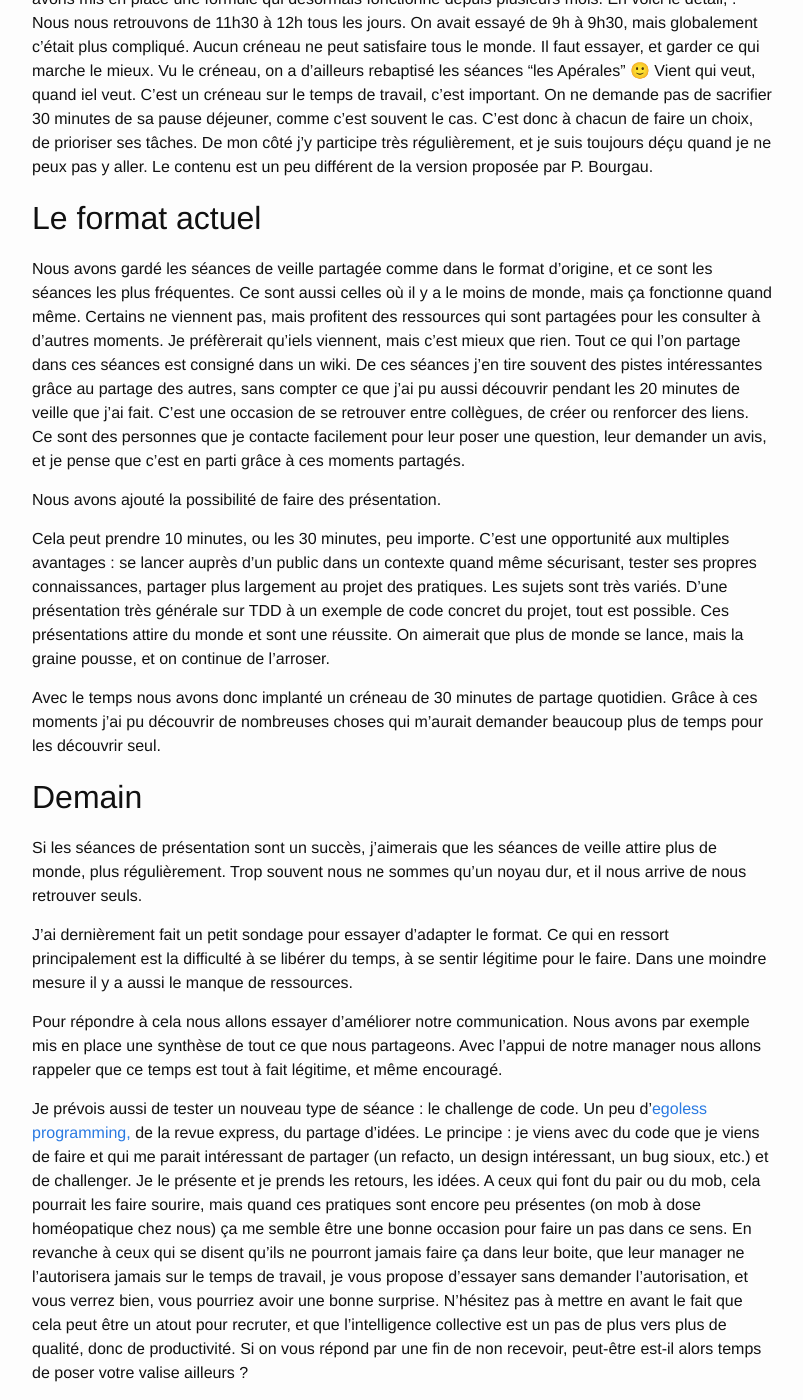
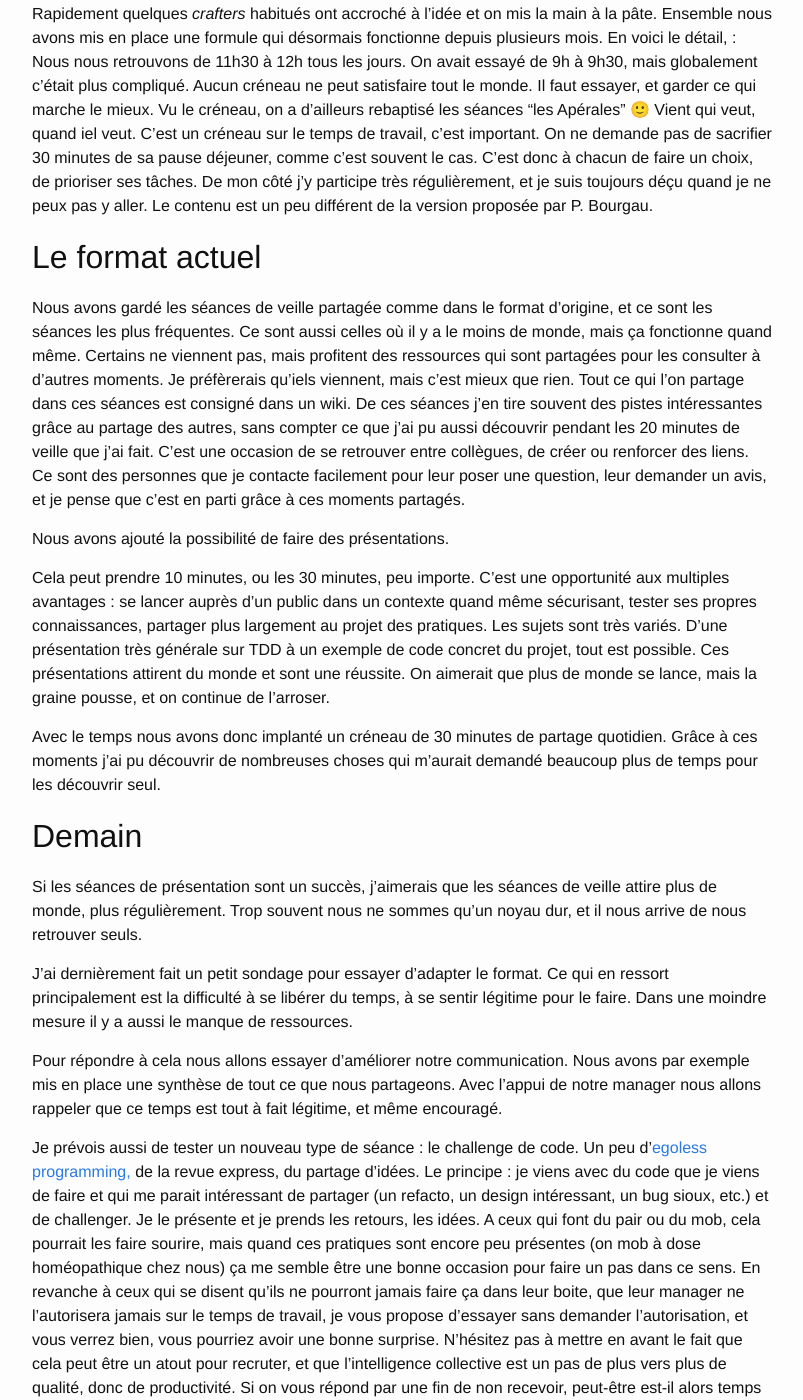
Before and after one commit to fego/fego.github.io, a Jekyll site: the page built from docs/_posts/2022-01-09-Good-Morning-Learning.md, in a window 1280 px wide and 1400 px high, scrolled down 2009 px. Shown: the whole window, without its empty margins (238-1041 px from the left). Built offline with Jekyll 4.4.1, drawn with Linux system fonts in a browser that asks for light colours; our own code applies the rules of GitHub Pages for plain Markdown files; some of the changed text lies outside the part shown.

Commit message:
Correction + temps de lecture

```diff
--- a/docs/_posts/2022-01-09-Good-Morning-Learning.md
+++ b/docs/_posts/2022-01-09-Good-Morning-Learning.md
@@ -49,7 +50,7 @@ Rapidement quelques *crafters* habitués ont accroché à l’idée et on mis la
 Ensemble nous avons mis en place une formule qui désormais fonctionne depuis plusieurs mois.
 En voici le détail, :
 Nous nous retrouvons de 11h30 à 12h tous les jours. On avait essayé de 9h à 9h30, mais globalement c’était plus compliqué.
-Aucun créneau ne peut satisfaire tous le monde.
+Aucun créneau ne peut satisfaire tout le monde.
 Il faut essayer, et garder ce qui marche le mieux. Vu le créneau, on a d’ailleurs rebaptisé les séances “les Apérales” 🙂
 Vient qui veut, quand iel veut.
 C’est un créneau sur le temps de travail, c’est important.
@@ -62,21 +63,21 @@ Le contenu est un peu différent de la version proposée par P. Bourgau.
 
 Nous avons gardé les séances de veille partagée comme dans le format d’origine, et ce sont les séances les plus fréquentes.
 Ce sont aussi celles où il y a le moins de monde, mais ça fonctionne quand même.
-Certains ne viennent pas, mais profitent des ressources qui sont partagées pour les consulter à d’autres moments. Je préfèrerait qu’iels viennent, mais c’est mieux que rien.
+Certains ne viennent pas, mais profitent des ressources qui sont partagées pour les consulter à d’autres moments. Je préfèrerais qu’iels viennent, mais c’est mieux que rien.
 Tout ce qui l’on partage dans ces séances est consigné dans un wiki.
 De ces séances j’en tire souvent des pistes intéressantes grâce au partage des autres, sans compter ce que j’ai pu aussi découvrir pendant les 20 minutes de veille que j’ai fait.
 C’est une occasion de se retrouver entre collègues, de créer ou renforcer des liens.
 Ce sont des personnes que je contacte facilement pour leur poser une question, leur demander un avis, et je pense que c’est en parti grâce à ces moments partagés.
 
-Nous avons ajouté la possibilité de faire des présentation.
+Nous avons ajouté la possibilité de faire des présentations.
 
 Cela peut prendre 10 minutes, ou les 30 minutes, peu importe. C’est une opportunité aux multiples avantages : se lancer auprès d’un public dans un contexte quand même sécurisant, tester ses propres connaissances, partager plus largement au projet des pratiques.
-Les sujets sont très variés. D’une présentation très générale sur TDD  à un exemple de code concret du projet, tout est possible.
-Ces présentations attire du monde et sont une réussite.
+Les sujets sont très variés. D’une présentation très générale sur TDD à un exemple de code concret du projet, tout est possible.
+Ces présentations attirent du monde et sont une réussite.
 On aimerait que plus de monde se lance, mais la graine pousse, et on continue de l’arroser.
 
 Avec le temps nous avons donc implanté un créneau de 30 minutes de partage quotidien.
-Grâce à ces moments j’ai pu découvrir de nombreuses choses qui m’aurait demander beaucoup plus de temps pour les découvrir seul.
+Grâce à ces moments j’ai pu découvrir de nombreuses choses qui m’aurait demandé beaucoup plus de temps pour les découvrir seul.
 
 ## Demain
 
@@ -95,7 +96,7 @@ Je prévois aussi de tester un nouveau type de séance : le challenge de code.
 Un peu d’[egoless programming,](https://blog.codinghorror.com/the-ten-commandments-of-egoless-programming/) de la revue express, du partage d’idées.
 Le principe : je viens avec du code que je viens de faire et qui me parait intéressant de partager (un refacto, un design intéressant, un bug sioux, etc.) et de challenger.
 Je le présente et je prends les retours, les idées.
-A ceux qui font du pair ou du mob, cela pourrait les faire sourire, mais quand ces pratiques sont encore peu présentes (on mob à dose homéopatique chez nous) ça me semble être une bonne occasion pour faire un pas dans ce sens.
+A ceux qui font du pair ou du mob, cela pourrait les faire sourire, mais quand ces pratiques sont encore peu présentes (on mob à dose homéopathique chez nous) ça me semble être une bonne occasion pour faire un pas dans ce sens.
 En revanche à ceux qui se disent qu’ils ne pourront jamais faire ça dans leur boite, que leur manager ne l’autorisera jamais sur le temps de travail, je vous propose d’essayer sans demander l’autorisation, et vous verrez bien, vous pourriez avoir une bonne surprise.
 N’hésitez pas à mettre en avant le fait que cela peut être un atout pour recruter, et que l’intelligence collective est un pas de plus vers plus de qualité, donc de productivité.
 Si on vous répond par une fin de non recevoir, peut-être est-il alors temps de poser votre valise ailleurs ?
```
Also changed, not shown: other parts of docs/_posts/2022-01-09-Good-Morning-Learning.md (+2 -1 lines).
